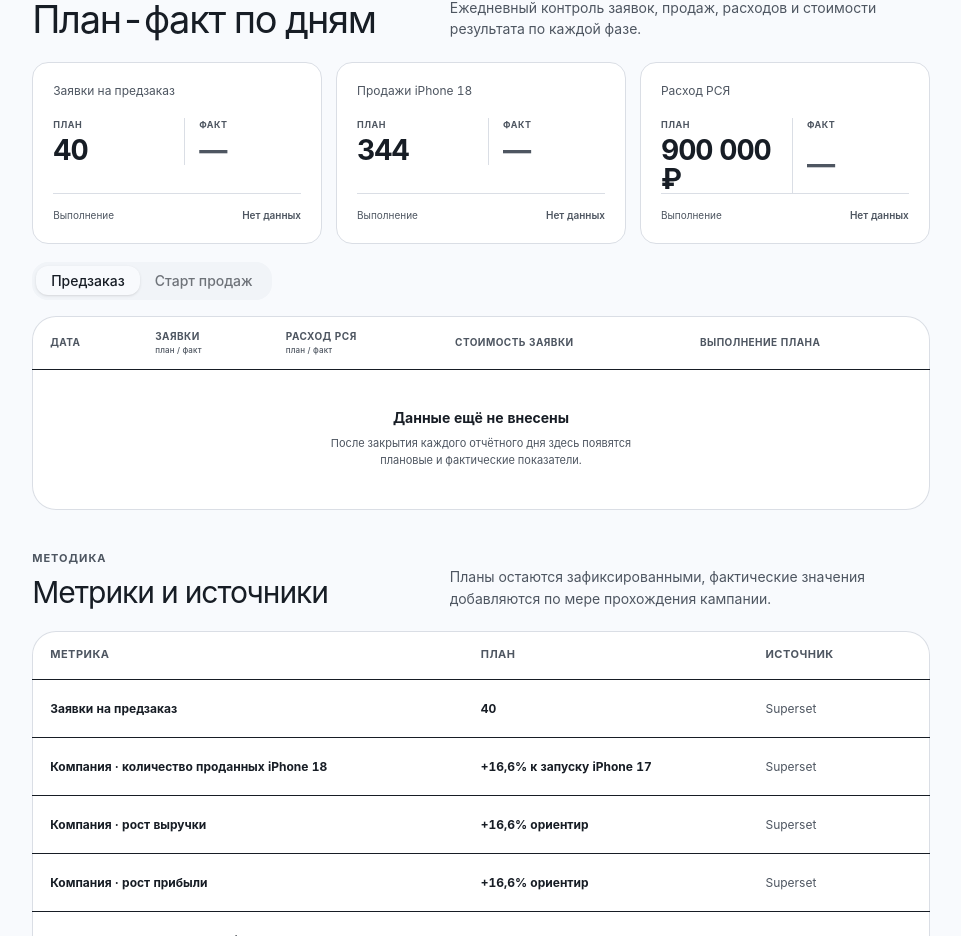
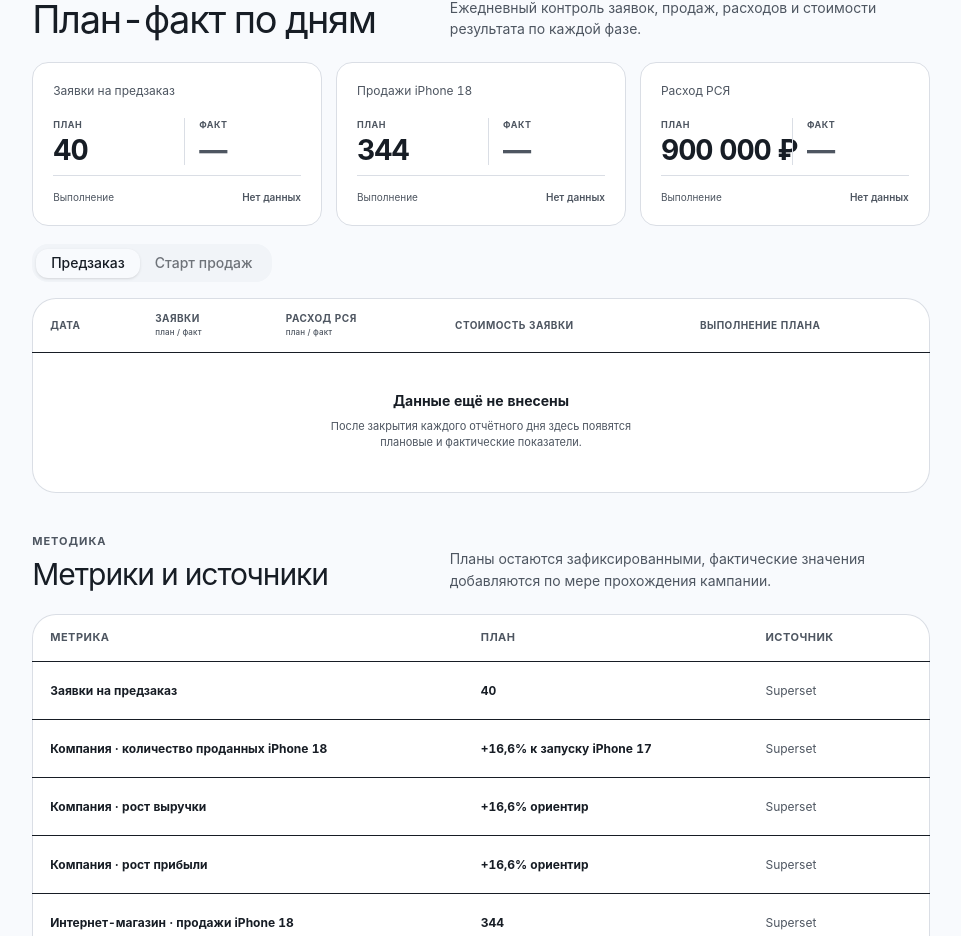
Before and after one commit to Magnum113/kadimagwork, a Next.js app in the folder iphone18-campaign-2026/: page / in a window 1280 px wide. Shown: the part 4729-5665 px from the top of the page, without its empty margins (299-1260 px from the left). Built offline with nearby package versions, Linux system fonts and the light colour scheme.

Commit message:
Keep plan amount on one line

```diff
--- a/iphone18-campaign-2026/app/globals.css
+++ b/iphone18-campaign-2026/app/globals.css
@@ -340,7 +340,7 @@ section { scroll-margin-top: 100px; }
 .plan-fact-values span { display: grid; gap: 5px; }
 .plan-fact-values span + span { padding-left: 14px; border-left: 1px solid var(--border); }
 .plan-fact-values small { color: var(--muted-foreground); font-size: 9px; font-weight: 650; letter-spacing: 0.06em; text-transform: uppercase; }
-.plan-fact-values strong { font-size: clamp(22px, 2.2vw, 31px); line-height: 1; letter-spacing: -0.035em; }
+.plan-fact-values strong { font-size: clamp(22px, 2.2vw, 31px); font-variant-numeric: tabular-nums; line-height: 1; letter-spacing: -0.035em; white-space: nowrap; }
 .plan-fact-values span:last-child strong { color: var(--muted-foreground); }
 .plan-fact-status { display: flex; justify-content: space-between; gap: 14px; margin-top: auto; padding-top: 14px; border-top: 1px solid var(--border); font-size: 10px; }
 .plan-fact-status span { color: var(--muted-foreground); }
--- a/iphone18-campaign-2026/components/campaign-dashboard.tsx
+++ b/iphone18-campaign-2026/components/campaign-dashboard.tsx
@@ -114,7 +114,7 @@ const campaignMetrics = [
 const planFactSummary = [
   { label: 'Заявки на предзаказ', plan: '40' },
   { label: 'Продажи iPhone 18', plan: '344' },
-  { label: 'Расход РСЯ', plan: '900 000 ₽' },
+  { label: 'Расход РСЯ', plan: '900\u00A0000\u00A0₽' },
 ];
 
 type DailyPerformanceTableProps = {
```
